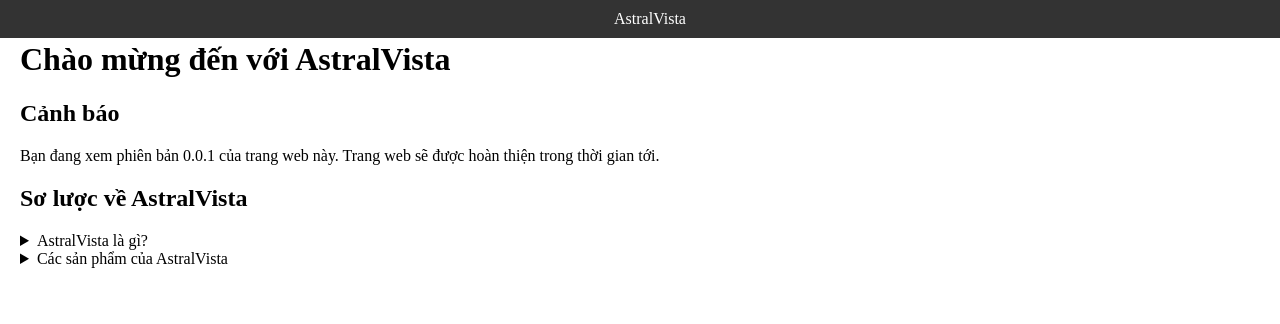
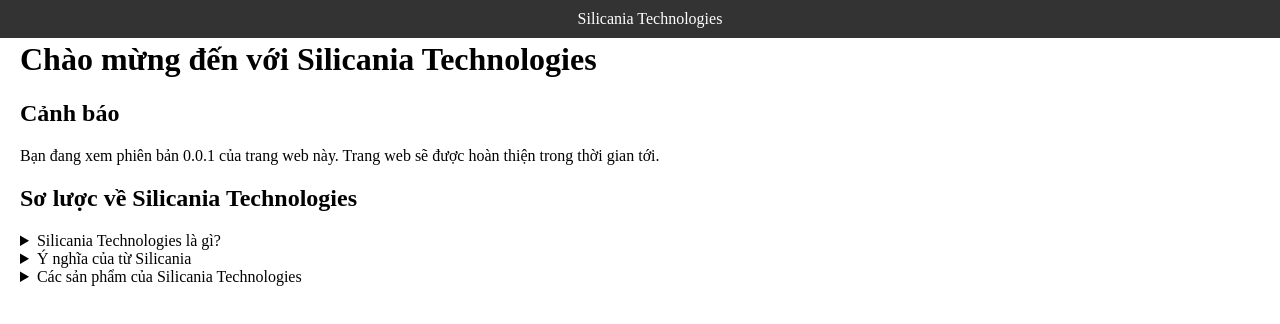
Before and after one commit to Limorina/silicania, a plain HTML site: page index.html in a window 1280 px wide. Drawn offline with Linux system fonts and the light colour scheme.

Commit message:
Update index.html

```diff
--- a/index.html
+++ b/index.html
@@ -4,18 +4,22 @@
     <link rel="stylesheet" type="text/css" href="styles.css">
 </head>
 <body>
-    <header class="sticky">AstralVista</header>
+    <header class="sticky">Silicania Technologies</header>
     <main>
-        <h1>Chào mừng đến với AstralVista</h1>
+        <h1>Chào mừng đến với Silicania Technologies</h1>
         <h2>Cảnh báo</h2>
         <p>Bạn đang xem phiên bản 0.0.1 của trang web này. Trang web sẽ được hoàn thiện trong thời gian tới.</p>
-        <h2>Sơ lược về AstralVista</h2>
+        <h2>Sơ lược về Silicania Technologies</h2>
         <details>
-        <summary>AstralVista là gì?</summary>
-        <p>AstralVista là công ty công nghệ hàng đầu châu Á. Được thành lập vào năm 2030, sứ mệnh của chúng tôi là nâng cao chất lượng phần mềm của máy tính Việt Nam.</p>
+        <summary>Silicania Technologies là gì?</summary>
+        <p>Silicania Technologies là công ty công nghệ hàng đầu châu Á. Được thành lập vào năm 2030, sứ mệnh của chúng tôi là nâng cao chất lượng phần mềm của máy tính Việt Nam.</p>
         </details>
         <details>
-        <summary>Các sản phẩm của AstralVista</summary>
+        <summary>Ý nghĩa của từ Silicania</summary>
+        <p>Silicania là một dạng biến thể của từ "silicon" và hậu tố -ia. Chúng tôi đặt tên cho doanh nghiệp này là "Silicania" nhằm để nhớ đến Thung lũng Silicon.</p>
+        </details>
+        <details>
+        <summary>Các sản phẩm của Silicania Technologies</summary>
         <p>Chúng tôi đang phát triển hệ điều hành dựa trên Linux Mitsuki OS, hệ điều hành dựa trên Android - Mitsuki OS for Android. </p>
         </details>
     </main>
```
